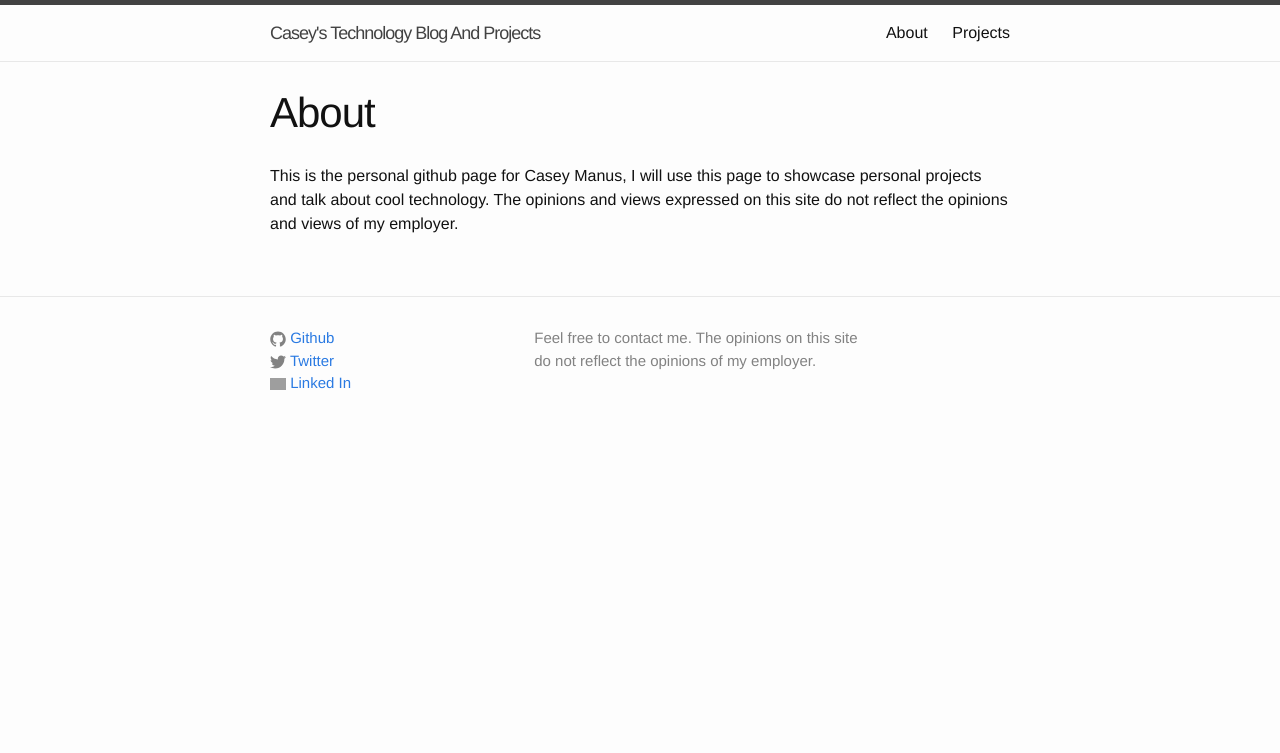
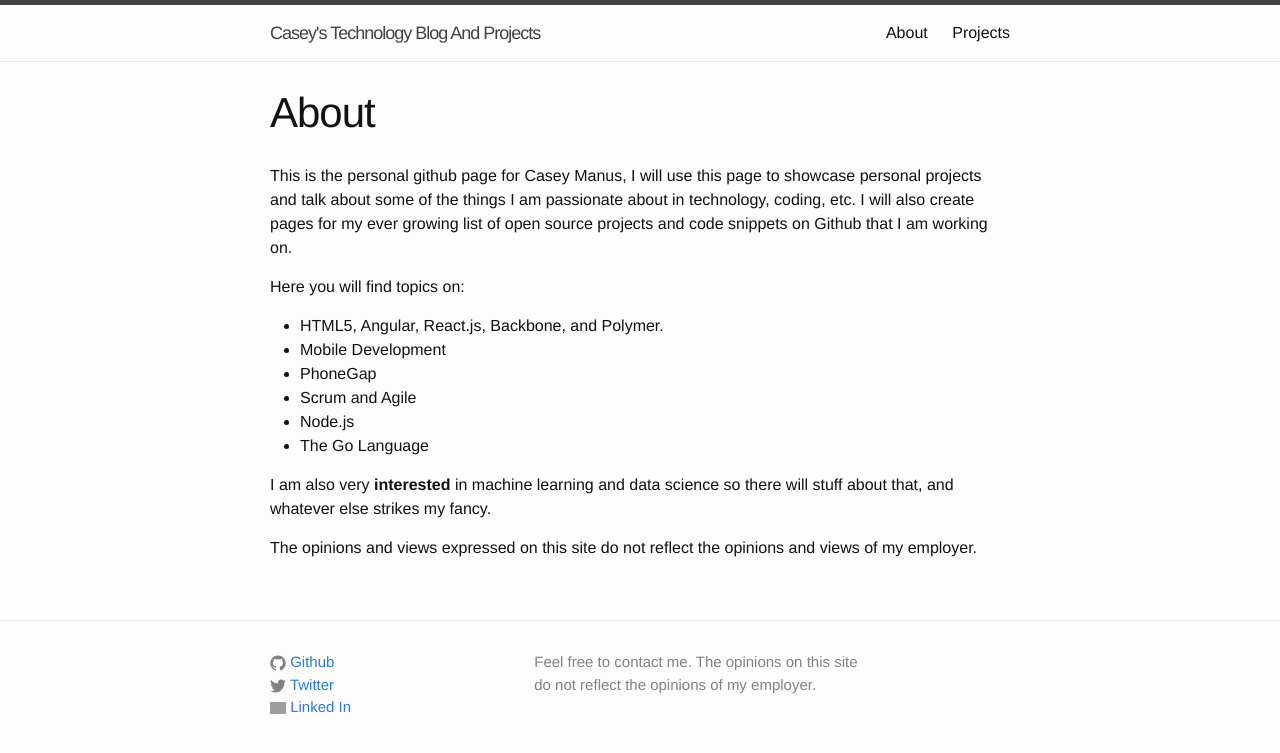
Before and after one commit to caseylmanus/caseylmanus.github.io, a Jekyll site: the page built from about.md, in a window 1280 px wide. Shown: the top 753 px of the page. Built offline with Jekyll 4.4.1, drawn with Linux system fonts in a browser that asks for light colours; grey boxes are pictures that could not be loaded.

Commit message:
updating about page and some text

```diff
--- a/about.md
+++ b/about.md
@@ -4,4 +4,19 @@ title: About
 permalink: /about/
 ---
 
-This is the personal github page for Casey Manus, I will use this page to showcase personal projects and talk about cool technology. The opinions and views expressed on this site do not reflect the opinions and views of my employer.
+This is the personal github page for Casey Manus, I will use this page to showcase personal projects and talk about some of the things I am passionate about in technology, coding, etc.  I will also create pages for my ever growing list of open source projects and code snippets on Github that I am working on.
+
+Here you will find topics on:
+
+ <ul>
+  <li>HTML5, Angular, React.js, Backbone, and Polymer.</li>
+  <li>Mobile Development</li>
+  <li>PhoneGap</li>
+  <li>Scrum and Agile</li>
+  <li>Node.js</li>
+  <li>The Go Language</li>
+</ul>
+
+I am also very **interested** in machine learning and data science so there will stuff about that, and whatever else strikes my fancy.
+
+The opinions and views expressed on this site do not reflect the opinions and views of my employer.
```
Also changed, not shown: _posts/2014-11-18-Eight-Queens-in-Go-(GoLang).md (+1 -1 lines).
